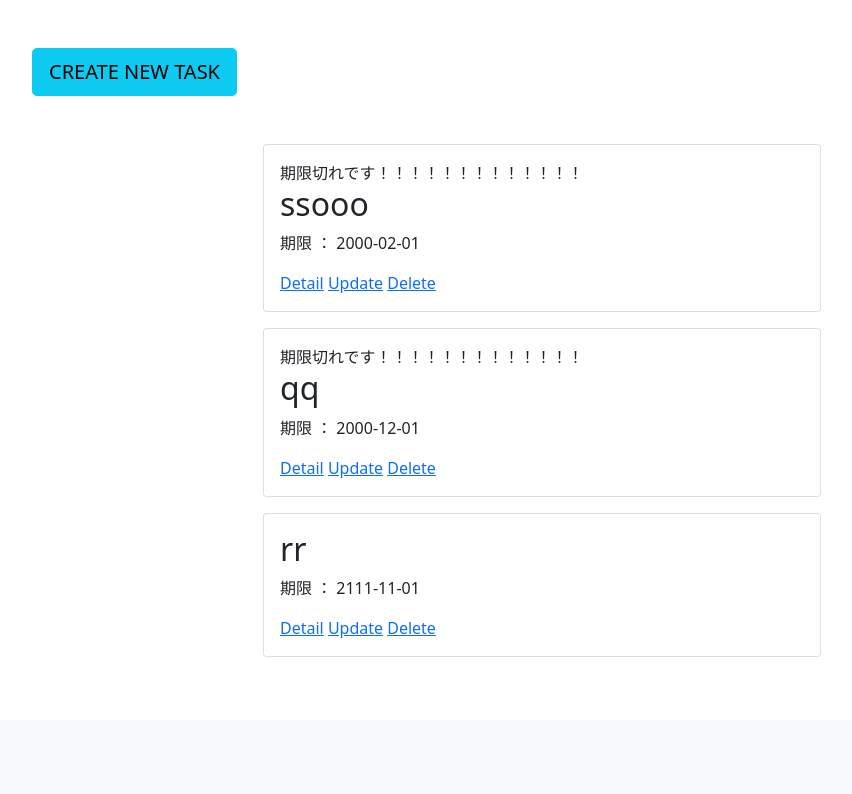
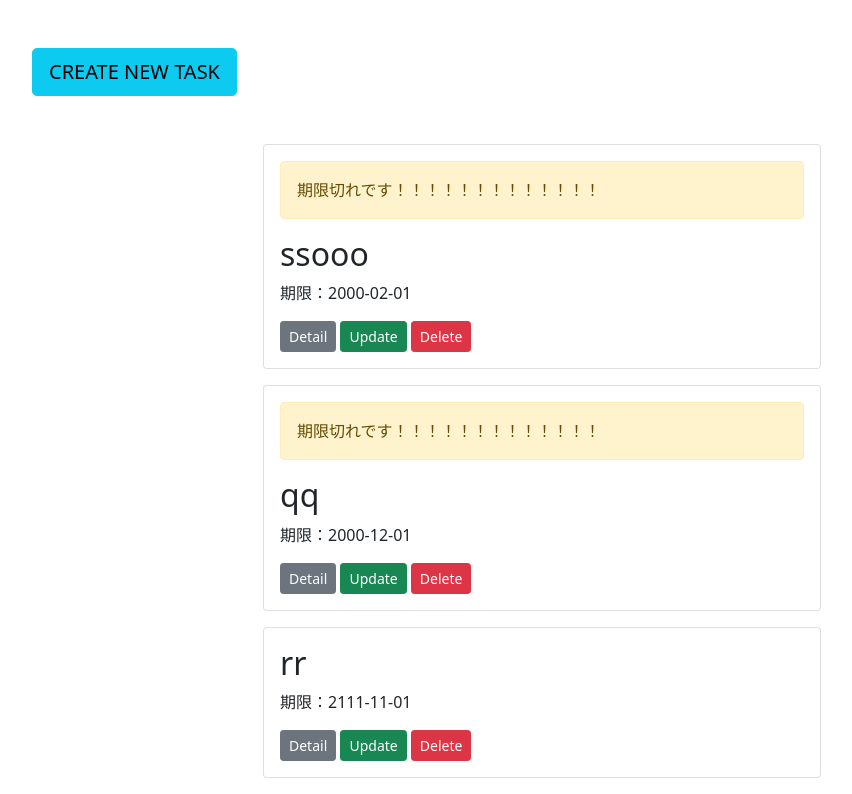
Before and after one commit to skarwaaaa/flask-app, a Flask app: page / in a window 1280 px wide. Shown: the part 80-874 px from the top of the page, without its empty margins (98-950 px from the left). Before the commit the page ends 737 px from the top, so only its background shows below. Run offline with Flask 2, Linux system fonts and the light colour scheme; data comes from the database, SQL or seed files in the repository; both versions use the stored data as it was after the commit; some libraries are stand-ins or nearby versions.

Commit message:
indexを装飾

```diff
--- a/templates/index.html
+++ b/templates/index.html
@@ -1,23 +1,24 @@
 {% extends 'base.html' %}
 
 {% block body %}
-<div class=container>
+<div class="container">
     <a class="btn btn-info btn-lg m-5" href="/create" role="button">CREATE NEW TASK</a>
     {% for post in posts %}
     <div class="card w-50 mb-3" style="margin: auto;">
         <div class="card-body">
             {% if post.due.date() < today %}
-            <div class="alart alart-warning" role="alart">
+            <div class="alert alert-warning" role="alert">
                 期限切れです！！！！！！！！！！！！！
             </div>
             {% endif %}
             <h2 class="card-title">{{ post.title }}</h2>
-            <p>期限 ： {{ post.due.date() }}</p>
-            <a href="/detail/{{ post.id }}" role="button">Detail</a>
-            <a href="/update/{{ post.id }}" role="button">Update</a>
-            <a href="/detail/{{ post.id }}" role="button">Delete</a>
+            <p>期限：{{ post.due.date() }}</p>
+            <a class="btn btn-secondary btn-sm" href="/detail/{{ post.id }}" role="button">Detail</a>
+            <a class="btn btn-success btn-sm" href="/update/{{ post.id }}" role="button">Update</a>
+            <a class="btn btn-danger btn-sm" href="/delete/{{ post.id }}" role="button">Delete</a>
         </div>
     </div>
     {% endfor %}
 </div>
+
 {% endblock %}
```
Also changed, not shown: todo.db.
